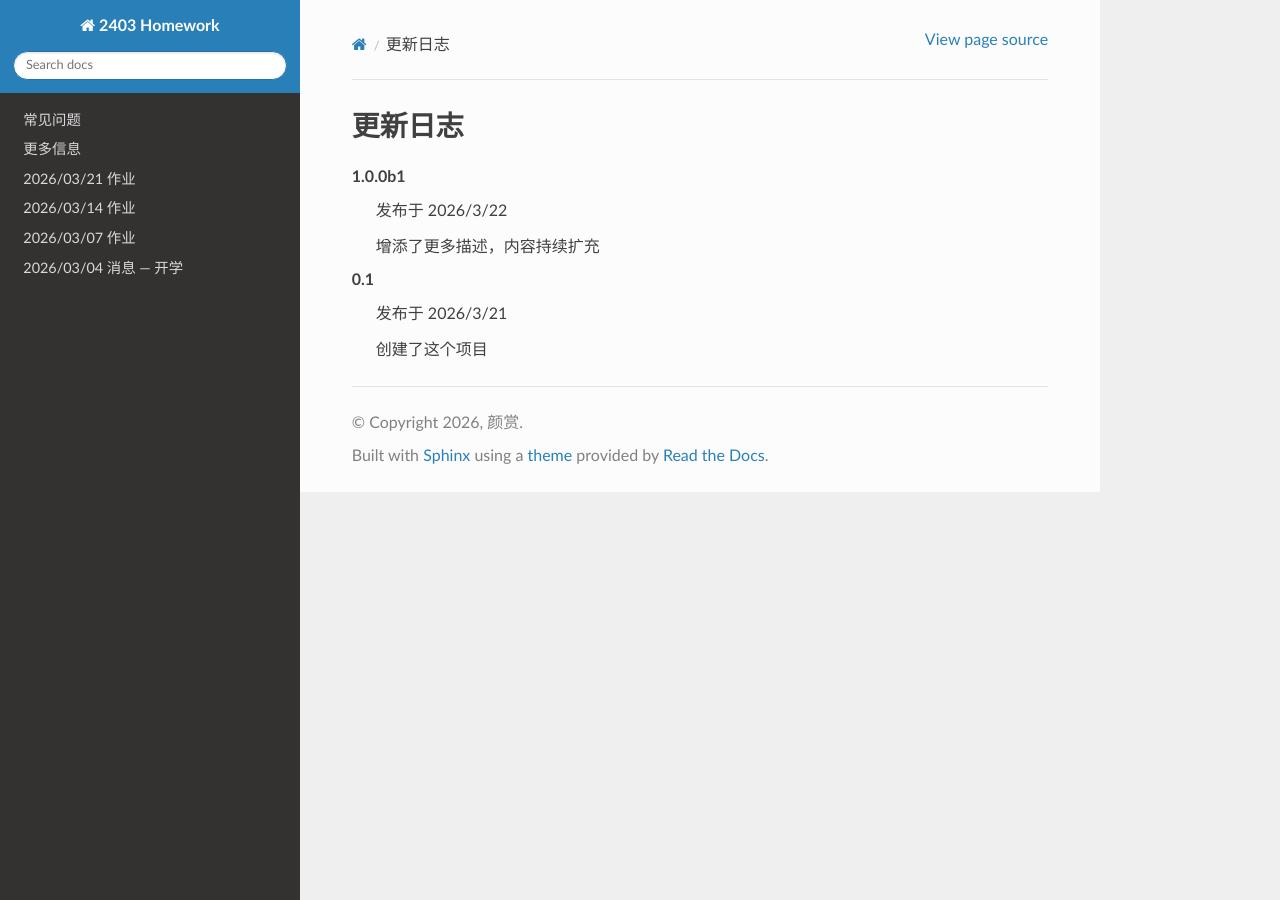
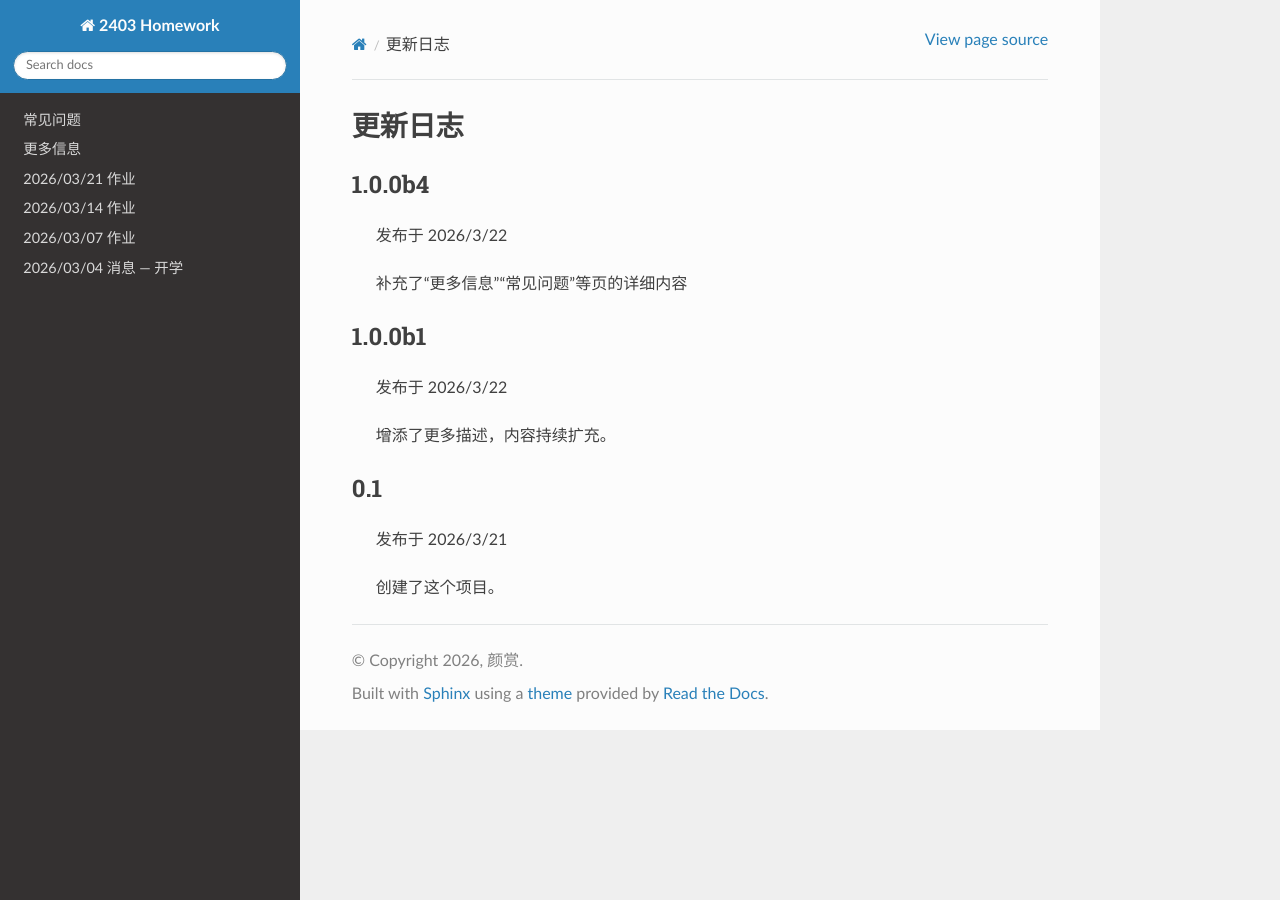
Before and after one commit to Sail-in-1024/2403-Homework, a Sphinx documentation site: the page built from docs/source/updatelogs.rst, in a window 1280 px wide. Built offline with Sphinx 7.4.7 and the Read the Docs theme 3.1.0, drawn with Linux system fonts in a browser that asks for light colours.

Commit message:
更新 updatelogs.rst
增加1.0.0b4的说明

```diff
--- a/docs/source/updatelogs.rst
+++ b/docs/source/updatelogs.rst
@@ -1,12 +1,20 @@
 更新日志
 ========
 
-1.0.0b1
+1.0.0b4
+-------
    发布于 2026/3/22
 
-   增添了更多描述，内容持续扩充
+   补充了“更多信息”“常见问题”等页的详细内容
+
+1.0.0b1
+-------
+   发布于 2026/3/22
+
+   增添了更多描述，内容持续扩充。
 
 0.1
+---
    发布于 2026/3/21
 
-   创建了这个项目
+   创建了这个项目。
```
